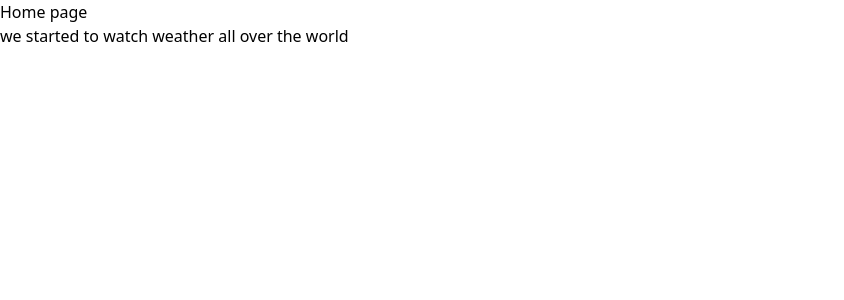
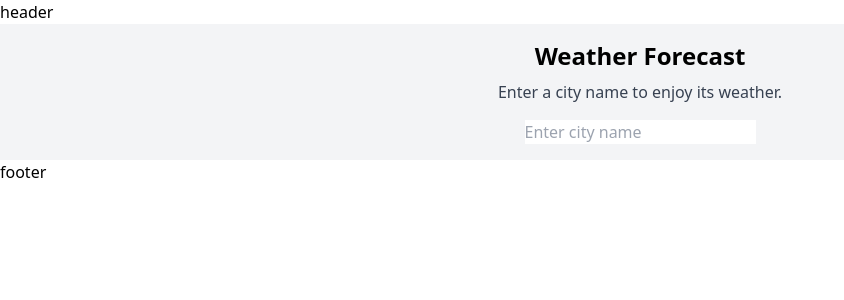
Before and after one commit to AndriiSamaiev/weather-forecast, a Nuxt app: page / in a window 1280 px wide. Shown: the top 300 px of the page, without its empty margins (0-844 px from the left). Built offline with nearby package versions, Linux system fonts and the light colour scheme.

Commit message:
pages structure with components

```diff
--- /dev/null
+++ b/components/footer.vue
@@ -0,0 +1,5 @@
+<template>
+  <div>footer</div>
+</template>
+<script setup lang="ts">
+</script>
--- /dev/null
+++ b/components/header.vue
@@ -0,0 +1,5 @@
+<template>
+  <div>header</div>
+</template>
+<script setup lang="ts">
+</script>
--- /dev/null
+++ b/components/weather.vue
@@ -0,0 +1,24 @@
+<template>
+  <div class="flex-col justify-center align-center">
+    <div class="bg-gray-100 flex justify-center">
+      <div class="container mx-auto p-4">
+        <h1 class="text-2xl font-bold text-center">Weather Forecast</h1>
+        <p class="text-gray-700 text-center mt-2">
+          Enter a city name to enjoy its weather.
+        </p>
+
+        <div class="mt-4 flex justify-center">
+          <input
+              v-model.trim="city"
+              type="text"
+              placeholder="Enter city name" />
+        </div>
+      </div>
+    </div>
+  </div>
+</template>
+<script setup>
+import { ref } from 'vue';
+const city = ref('');
+
+</script>
--- a/layouts/default.vue
+++ b/layouts/default.vue
@@ -1,5 +1,7 @@
 <template>
   <div class="min-h-screen flex flex-col">
-   <slot></slot>
+    <Header />
+      <slot></slot>
+    <Footer />
   </div>
 </template>
--- a/pages/index.vue
+++ b/pages/index.vue
@@ -1,4 +1,3 @@
 <template>
-  <h1>Home page</h1>
-  <h3>we started to watch weather all over the world</h3>
+  <Weather />
 </template>
```
